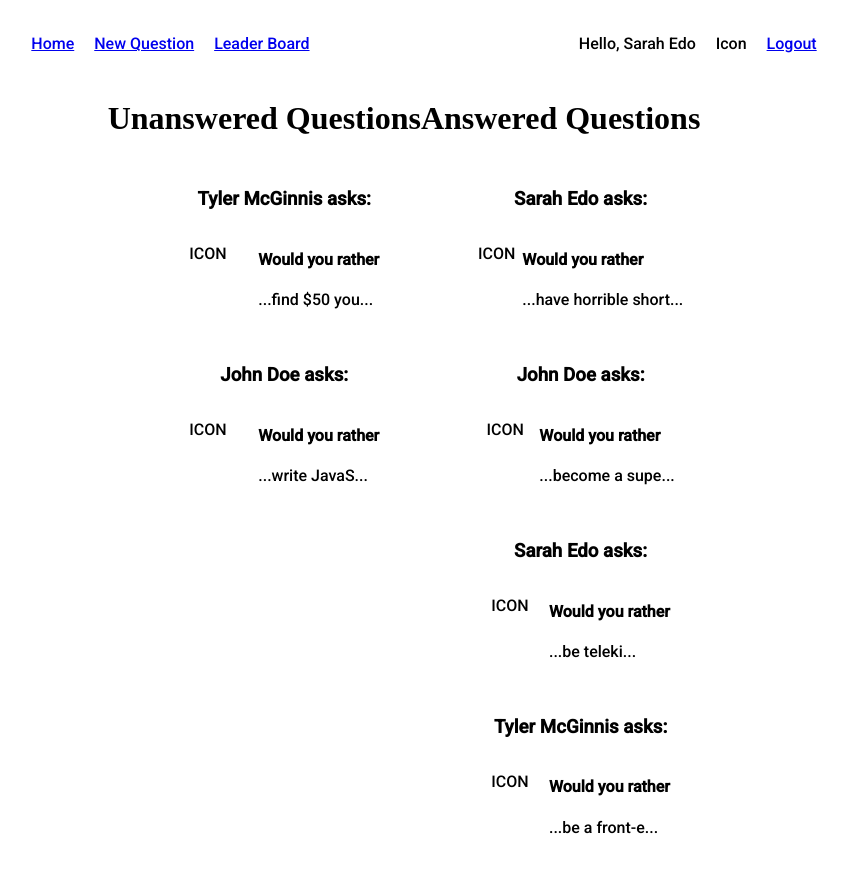
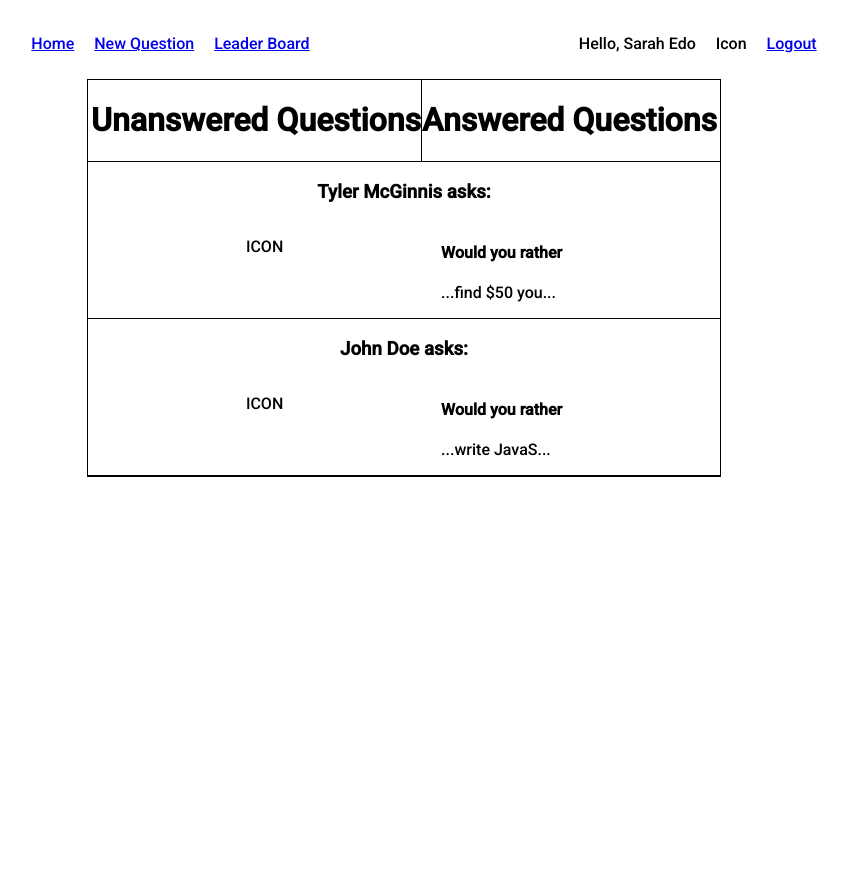
Before and after one commit to evmiguel/would-you-rather, a React (Create React App) app: page /signin in a window 1280 px wide. Both pictures are taken after a click on the button "Sign In". Shown: the top 872 px of the page, without its empty margins (236-1084 px from the left). After the commit the page ends 808 px from the top, so only its background shows below. Built offline with nearby package versions, Linux system fonts and the light colour scheme.

Commit message:
feat: ability to choose answered and unanswered questions at the /home dashboard

```diff
--- a/src/components/Home.js
+++ b/src/components/Home.js
@@ -4,7 +4,22 @@ import { connect } from 'react-redux'
 import WouldYouRatherCard from './WouldYouRatherCard'
 import './css/Home.css'
 
+const UNANSWERED = 'unanswered'
+const ANSWERED = 'answered'
+
 class Home extends Component {
+	state = {
+		questionList: UNANSWERED
+	}
+
+	changeQuestionList = (e) => {
+		if(!e.target.textContent.toLowerCase().includes(UNANSWERED)) {
+			this.setState({questionList: ANSWERED })
+		} else {
+			this.setState({questionList: UNANSWERED})
+		}
+	}
+
 	render() {
 		const { questions, users, authedUser } = this.props
 		// Promp user to sign in on page
@@ -19,26 +34,18 @@ class Home extends Component {
 
         return (
         	<div className='home-dashboard'>
-        		<div className='unanswered-questions'>
-	        		<h1>Unanswered Questions</h1>
+	        	<div className='questions-header'>
+	        		<div className='unanswered-questions' onClick={this.changeQuestionList}>
+		        		<h1>Unanswered Questions</h1>
+		        	</div>
+		        	<div className='answered-questions' onClick={this.changeQuestionList}>
+		        		<h1>Answered Questions</h1>
+		        	</div>
+	        	</div>
+	        	<div className='question-list'>
 	        		<ul>
 	        			{
-	        				Object.keys(unansweredQuestions).map(answer => (
-	        					<li key={questions[answer].id}>
-	        						<WouldYouRatherCard
-	        							author={users[questions[answer].author].name}
-	        							optionOne={questions[answer].optionOne.text}
-	        							optionTwo={questions[answer].optionTwo.text} />
-	        					</li>
-	        				))
-	        			}
-	        		</ul>
-	        	</div>
-	        	<div className='answered-questions'>
-	        		<h1>Answered Questions</h1>
-	        		<ul>
-	        			{
-	        				Object.keys(userAnswers).map(answer => (
+	        				Object.keys(this.state.questionList === UNANSWERED ? unansweredQuestions : userAnswers).map(answer => (
 	        					<li key={questions[answer].id}>
 	        						<WouldYouRatherCard
 	        							author={users[questions[answer].author].name}
--- a/src/components/css/Home.css
+++ b/src/components/css/Home.css
@@ -1,18 +1,58 @@
-.home-dashboard {
+h1, h3 {
+	font-family: 'Roboto', sans-serif;
+}
+
+.answered-questions, .unanswered-questions {
+	text-align: center;
+	cursor: pointer;
+}
+
+.unanswered-questions {
+	border-right: thin solid black;
+}
+
+.questions-header {
 	display: flex;
 	flex-flow: row nowrap;
 	justify-content: center;
+	border-left: thin solid black;
+	border-right: thin solid black;
+	border-top: thin solid black;
+	align-items: center;
+}
+
+.question-list ul {
+	border: thin solid black;
+	margin: 0 auto;
+	padding: 0;
+}
+
+.question-list li {
+	padding: 0;
+	border-bottom: thin solid black;
 }
 
 @media screen and (max-width: 500px){
-	.home-dashboard {
-		flex-flow: column;
-		align-items: center;
+	.questions-header {
+
 	}
 }
 
 @media screen and (min-width: 501px) and (max-width: 700px) {
-	.home-dashboard{
+	.questions-header{
 		justify-content: space-evenly;
 	}
 }
+
+@media screen and (min-width: 700px) {
+	.questions-header {
+		width: 50%;
+   		margin: 0 auto;
+	}
+
+	.question-list ul {
+		width: 50%;
+	    padding: 0;
+	    border: thin solid black;
+	}
+}
--- a/src/components/css/WouldYouRather.css
+++ b/src/components/css/WouldYouRather.css
@@ -3,6 +3,10 @@
     justify-content: space-evenly;
 }
 
+h1, h3 {
+	font-family: 'Roboto', sans-serif;
+}
+
 .card h3 {
 	text-align: center;
 }
```
